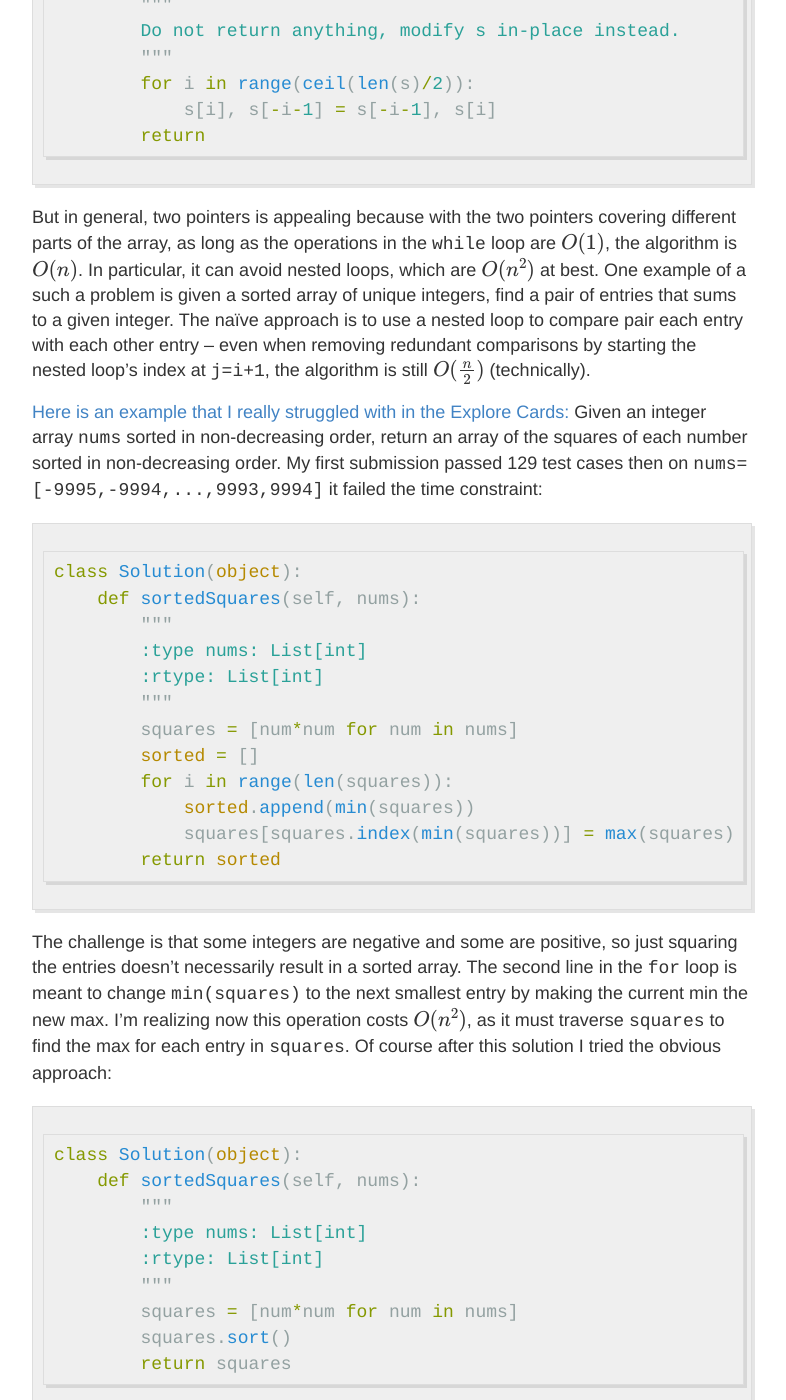
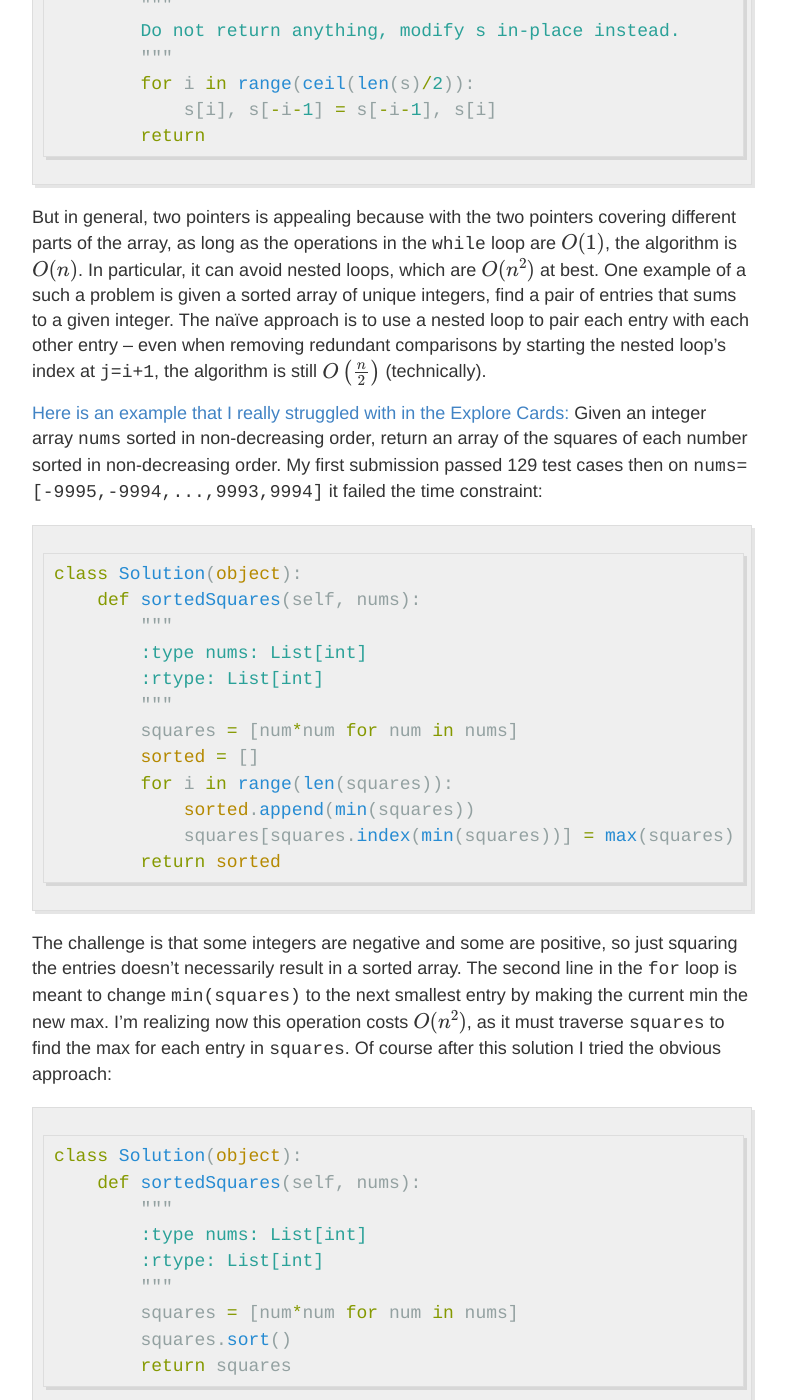
Before and after one commit to wh33les/codingblog, a Jekyll site: the page built from _posts/2025-01-02-Two-Pointer-Technique-I.md, in a window 1280 px wide and 1400 px high, scrolled down 3118 px. Shown: the whole window, without its empty margins (248-1034 px from the left). Built offline with Jekyll 4.4.1, drawn with Linux system fonts in a browser that asks for light colours; formulas are drawn with MathJax 3; some of the changed text lies outside the part shown.

Commit message:
Fixed a few more minor things in the latest post.

````diff
--- a/_posts/2025-01-02-Two-Pointer-Technique-I.md
+++ b/_posts/2025-01-02-Two-Pointer-Technique-I.md
@@ -69,7 +69,7 @@ class Solution:
             s[i], s[-i-1] = s[-i-1], s[i]
         return
 ```
-But in general, two pointers is appealing because with the two pointers covering different parts of the array, as long as the operations in the `while` loop are $O(1)$, the algorithm is $O(n)$.  In particular, it can avoid nested loops, which are $O(n^2)$ at best.  One example of a such a problem is given a sorted array of unique integers, find a pair of entries that sums to a given integer.  The na&iuml;ve approach is to use a nested loop to compare pair each entry with each other entry -- even when removing redundant comparisons by starting the nested loop's index at `j=i+1`, the algorithm is still $O(\frac{n}{2})$ (technically).
+But in general, two pointers is appealing because with the two pointers covering different parts of the array, as long as the operations in the `while` loop are $O(1)$, the algorithm is $O(n)$.  In particular, it can avoid nested loops, which are $O(n^2)$ at best.  One example of a such a problem is given a sorted array of unique integers, find a pair of entries that sums to a given integer.  The na&iuml;ve approach is to use a nested loop to pair each entry with each other entry -- even when removing redundant comparisons by starting the nested loop's index at `j=i+1`, the algorithm is still $O\left(\frac{n}{2}\right)$ (technically).
 
 [Here is an example that I really struggled with in the Explore Cards:](https://leetcode.com/problems/squares-of-a-sorted-array/description/) Given an integer array `nums` sorted in non-decreasing order, return an array of the squares of each number sorted in non-decreasing order.  My first submission passed 129 test cases then on `nums=[-9995,-9994,...,9993,9994]` it failed the time constraint:
 ```python
````
Also changed, not shown: other parts of _posts/2025-01-02-Two-Pointer-Technique-I.md (+1 -1 lines).
